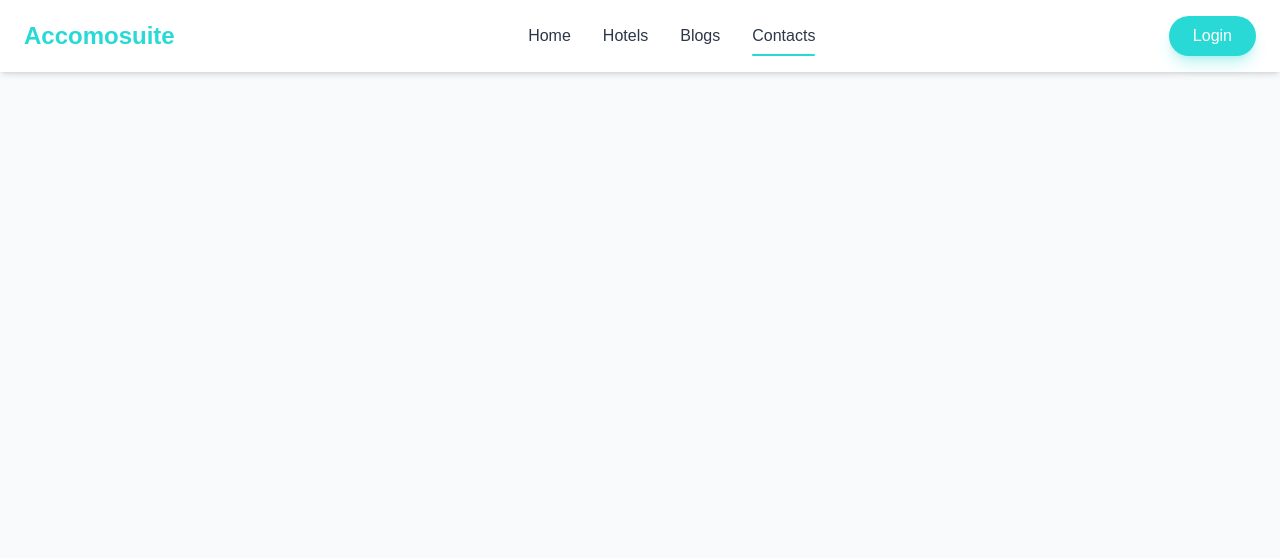
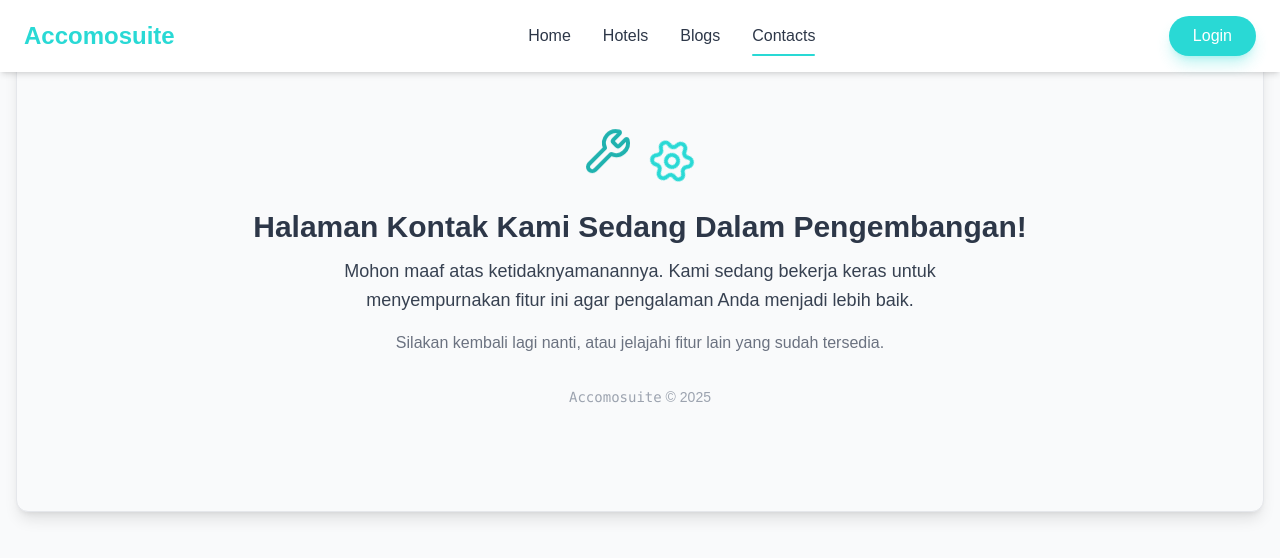
Before and after one commit to zafyhx/accomosuite-project, a React app in the folder frontend/: page /contact in a window 1280 px wide. Shown: the top 558 px of the page. Built offline with nearby package versions, Linux system fonts and the light colour scheme; the HTML template or start-up script is replaced by a standard one.

Commit message:
feat(ux): add under construction placeholder pages and configure animations

```diff
--- a/frontend/src/App.jsx
+++ b/frontend/src/App.jsx
@@ -28,6 +28,10 @@ import UserProfile from './pages/UserProfile';
 import Blog from './pages/Blog';
 import BlogDetail from './pages/BlogDetail';
 import ManageBlogs from './pages/admin/ManageBlogs';
+
+//--- HALAMAN PLACEHOLDER ---//
+import Contact from './pages/Contact';
+import Hotel from './pages/Hotel';
 
 import {
   CalendarDays,
@@ -242,6 +246,10 @@ function App() {
         <Route path="/blog" element={<Blog />} />
         <Route path="/blog/:id" element={<BlogDetail />} />
 
+        {/* Rute PlaceHolder */}
+        <Route path="/hotel" element={<Hotel />} />
+        <Route path="/contact" element={<Contact />} />
+
         {/* ============================================== */}
         {/*               RUTE ADMIN PANEL                 */}
         {/* ============================================== */}
--- /dev/null
+++ b/frontend/src/components/UnderConstruction.jsx
@@ -0,0 +1,28 @@
+import React from 'react';
+import { Wrench, Settings } from 'lucide-react';
+
+const UnderConstruction = ({ pageName = "Halaman Ini" }) => {
+  return (
+    <div className="flex flex-col items-center justify-center min-h-[60vh] bg-gray-50 text-gray-700 p-8 rounded-xl shadow-lg border border-gray-200 animate-fade-in-up">
+      <div className="flex items-center space-x-4 mb-6">
+        <Wrench size={48} className="text-primary-dark animate-bounce-slow" />
+        <Settings size={48} className="text-primary animate-spin-slow" />
+      </div>
+      <h2 className="text-3xl font-bold mb-3 text-secondary text-center">
+        {pageName} Sedang Dalam Pengembangan!
+      </h2>
+      <p className="text-lg text-center max-w-2xl leading-relaxed">
+        Mohon maaf atas ketidaknyamanannya. Kami sedang bekerja keras untuk menyempurnakan fitur ini
+        agar pengalaman Anda menjadi lebih baik.
+      </p>
+      <p className="mt-4 text-md text-gray-500 text-center">
+        Silakan kembali lagi nanti, atau jelajahi fitur lain yang sudah tersedia.
+      </p>
+      <div className="mt-8 text-sm text-gray-400">
+        <span className="font-mono">Accomosuite</span> © 2025
+      </div>
+    </div>
+  );
+};
+
+export default UnderConstruction;
--- /dev/null
+++ b/frontend/src/pages/Contact.jsx
@@ -0,0 +1,13 @@
+import React from 'react';
+import UnderConstruction from '../components/UnderConstruction';
+
+const Contact = () => {
+  return (
+    <div className="container mx-auto p-4 py-8">
+      {/* Kita panggil komponen placeholder di sini */}
+      <UnderConstruction pageName="Halaman Kontak Kami" />
+    </div>
+  );
+};
+
+export default Contact;
--- /dev/null
+++ b/frontend/src/pages/Hotel.jsx
@@ -0,0 +1,13 @@
+import React from 'react';
+import UnderConstruction from '../components/UnderConstruction'; // Sesuaikan path jika berbeda
+
+const Hotel = () => {
+  return (
+    <div className="container mx-auto p-4 py-8">
+      {/* Kita panggil komponen placeholder di sini */}
+      <UnderConstruction pageName="Halaman Hotel" />
+    </div>
+  );
+};
+
+export default Hotel;
--- a/frontend/tailwind.config.js
+++ b/frontend/tailwind.config.js
@@ -5,17 +5,32 @@ export default {
     "./src/**/*.{js,ts,jsx,tsx}",
   ],
   theme: {
+
     extend: {
+
       colors: {
-        // Warna Cyan Segar
+
         primary: '#29D9D5',
-        'primary-dark': '#20B2AF', // Versi agak gelap untuk efek hover
-        secondary: '#2D3748', // Warna teks gelap
+        'primary-dark': '#20B2AF',
+        secondary: '#2D3748',
       },
       fontFamily: {
-        sans: ['Poppins', 'sans-serif'], // Gunakan font Poppins
+        sans: ['Poppins', 'sans-serif'],
+      },
+
+      animation: {
+        'fade-in-up': 'fadeInUp 0.6s ease-out',
+        'bounce-slow': 'bounce 2s infinite',
+        'spin-slow': 'spin 5s linear infinite',
+      },
+      keyframes: {
+        fadeInUp: {
+          '0%': { opacity: '0', transform: 'translateY(20px)' },
+          '100%': { opacity: '1', transform: 'translateY(0)' },
+        }
       }
     },
   },
+
   plugins: [],
 }
```
